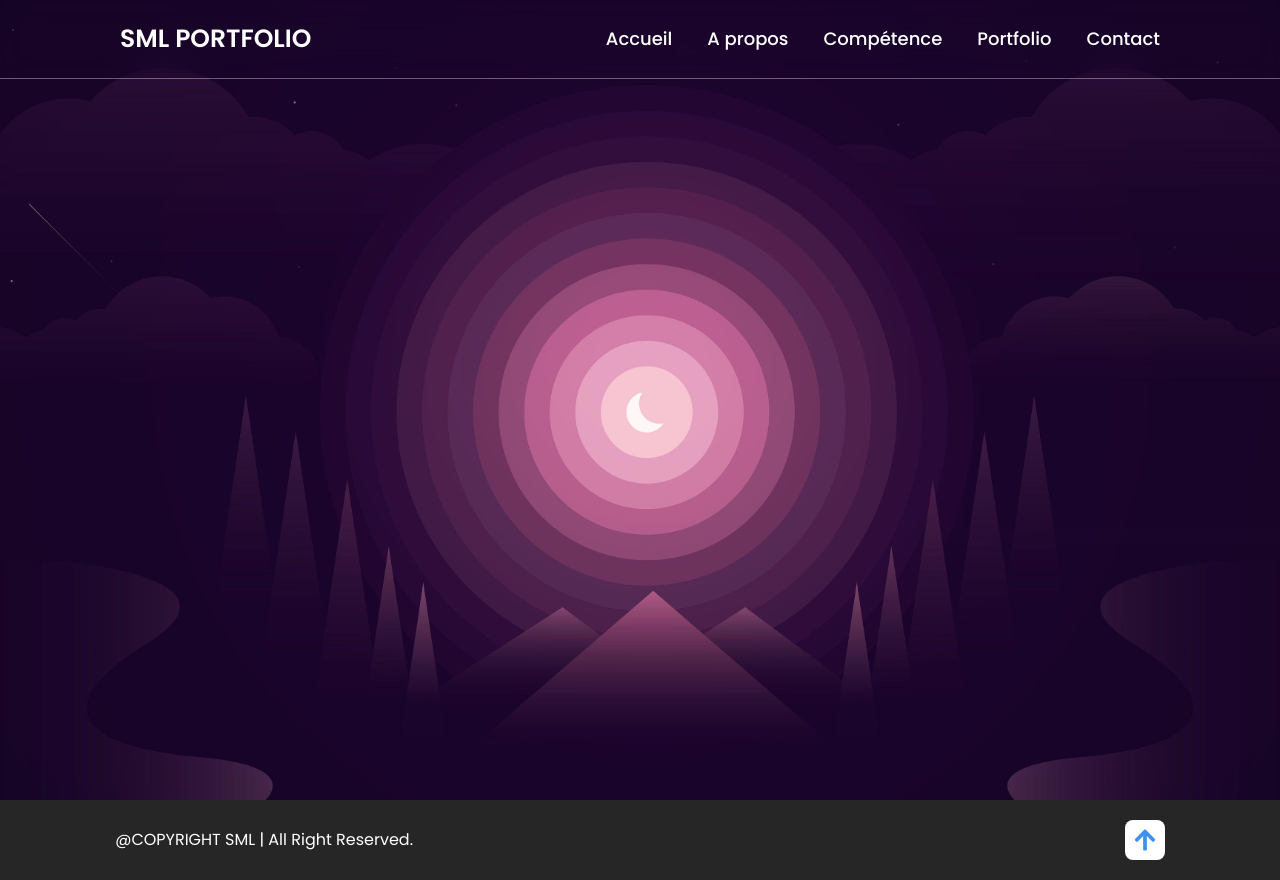
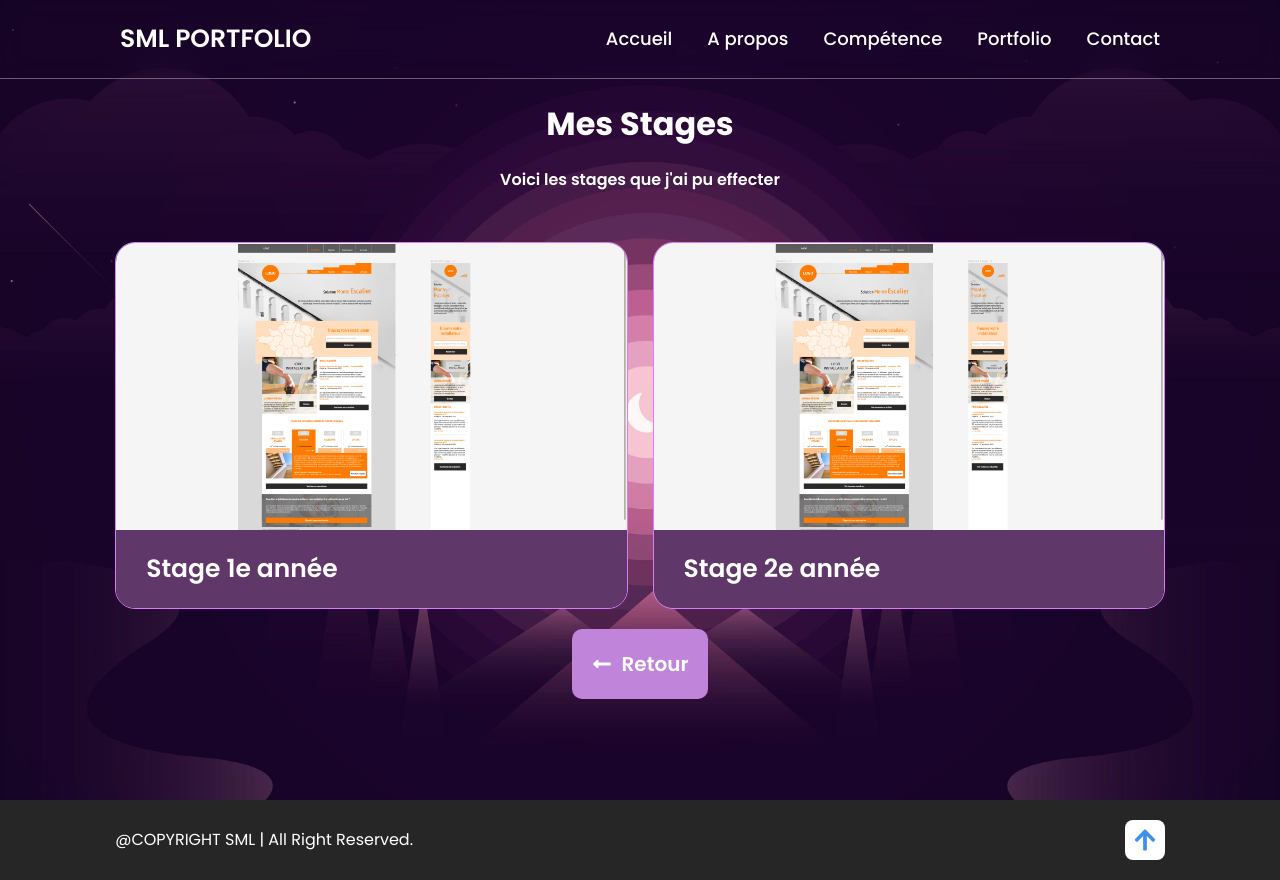
Before and after one commit to Sml94Tbs/sml-portfolio, a Next.js app: page /stage in a window 1280 px wide. Built offline with nearby package versions, Linux system fonts and the light colour scheme.

Commit message:
stage add

```diff
--- /dev/null
+++ b/src/app/components/stageCard.tsx
@@ -0,0 +1,14 @@
+import Image from "next/image";
+
+const StageCard = ({ image, width, height, titre }: { image: string, width: number, height: number, titre: string }) => {
+    return (
+        <div className=" overflow-hidden flex flex-col rounded-[2rem] border border-solid border-[#da7bff] transition-[cubic-bezier(0.25_0.1_0.25_1.0)] duration-[.5s] hover:border-[#ebb7ff] hover:scale-[1.02]">
+            <Image alt="Stage Image" src={image} width={width} height={height} />
+            <div className=" p-[2rem_3rem] bg-[#5f3869]">
+                <h4 className=" text-white text-[2.5rem] font-[600]">{titre}</h4>
+            </div>
+        </div>
+    )
+}
+
+export default StageCard;
--- a/src/app/stage/page.tsx
+++ b/src/app/stage/page.tsx
@@ -1,7 +1,29 @@
+import StageCard from "@/app/components/stageCard"
+import Link from "next/link"
+import { FaLongArrowAltLeft } from "react-icons/fa"
+
 export default function stage(){
     return(
         <section>
-
+            <h1 className=" text-white text-center text-[3.2rem] font-[700] mb-[2rem]"> Mes Stages</h1>
+            <p className=" text-[1.6rem] text-white font-[600] text-center mb-[5rem]">Voici les stages que j&apos;ai pu effecter</p>
+            <div className=" grid grid-cols-[repeat(2,_1fr)] justify-center gap-[2.5rem] max-sm:grid-cols-[1fr]">
+            <StageCard
+            titre={"Stage 1e année"}
+            image={"/images/image (1) ff.png"}
+            width={1079}
+            height={1919}
+            />
+            <StageCard
+            titre={"Stage 2e année"}
+            image={"/images/image (1) ff.png"}
+            width={1079}
+            height={1919}
+            />
+            </div>
+            <div className=" flex items-center justify-center mt-[2rem]">
+                <Link className=" flex items-center gap-[1rem] p-[2rem] text-white bg-[#c184db] rounded-[1rem] text-[2rem] font-[600] hover:shadow-[0_0_20px_#ff91f6] transition-[cubic-bezier(0.25_0.1_0.25_1.0)] duration-[.5s]" href={"/#portfolio"}><FaLongArrowAltLeft />Retour</Link>
+            </div>
         </section>
     )
 }
```
Also changed, not shown: public/images/image (1) ff.png (added).
